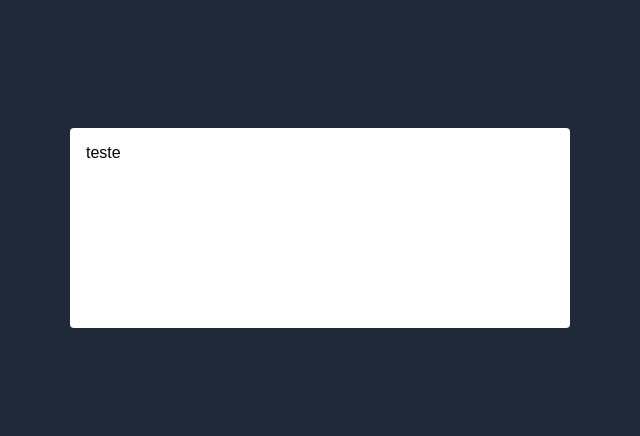
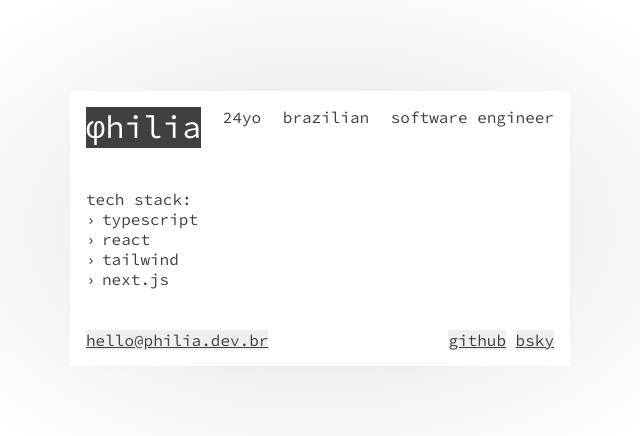
Before and after one commit to philia11/philia, a plain HTML site: page index.html in a window 1280 px wide. Shown: the part 172-608 px from the top of the page, without its empty margins (320-960 px from the left). Drawn offline with Linux system fonts and the light colour scheme.

Commit message:
add markup and styling

```diff
--- a/index.html
+++ b/index.html
@@ -3,14 +3,23 @@
 <head>
   <meta charset="UTF-8">
   <meta name="viewport" content="width=device-width, initial-scale=1.0">
+  <link rel="preconnect" href="https://fonts.googleapis.com">
+  <link rel="preconnect" href="https://fonts.gstatic.com" crossorigin>
+  <link href="https://fonts.googleapis.com/css2?family=Source+Code+Pro:ital,wght@0,200..900;1,200..900&display=swap" rel="stylesheet">
+
   <title>philia</title>
 
   <style>
+    ::selection {
+      background: #404040;
+      color: white;
+    }
+
     html {
       box-sizing: border-box;
       font-size: 1rem;
-      background: #1f2937;
-      font-family: sans-serif;
+      font-family: 'Source Code Pro', monospace;
+      color: #404040;
     }
 
     *, *:before, *:after {
@@ -23,27 +32,105 @@
       font-weight: normal;
     }
 
+    ul, li {
+      list-style: none;
+    }
+
+    li {
+      position: relative;
+      padding-left: 1em;
+    }
+
+    li::before {
+      content: '›';
+      position: absolute;
+      left: 0;
+    }
+
     body {
       height: 100vh;
       display: flex;
       justify-content: center;
       align-items: center;
+      background: radial-gradient(#e4e4e4 5%, white 50%);
+    }
+
+    a {
+      color: inherit;
+      background: #efefef;
+      transition: filter .1s ease-in-out;
+    }
+
+    a:hover {
+      filter: invert(1);
     }
 
     #card-container {
       padding: 16px;
       width: 500px;
-      height: 200px;
+      height: 275px;
       background: white;
-      border-radius: 4px;
+      border-radius: 2.5px;
       backdrop-filter: blur(100px);
+      display: flex;
+      flex-direction: column;
+      justify-content: space-between;
+      box-shadow: 0 0 10px -7.5px rgba(0, 0, 0, 0.125);
+    }
+
+    header {
+      display: flex;
+      justify-content: space-between;
+    }
+
+    /* main {
+      display: grid;
+      grid-template-columns: 1fr 2fr;
+    } */
+
+    h1 {
+      width: fit-content;
+      background: #404040;
+      color: white;
+    }
+
+    footer {
+      display: flex;
+      justify-content: space-between;
+      align-items: end;
     }
   </style>
 </head>
 
 <body>
   <div id="card-container">
-    teste
+    <header>
+      <h1>φhilia</h1>
+      <p>24yo</p>
+      <p>brazilian</p>
+      <p>software engineer</p>
+    </header>
+
+    <main>
+      <div>
+        <p>tech stack:</p>
+        <ul>
+          <li>typescript</li>
+          <li>react</li>
+          <li>tailwind</li>
+          <li>next.js</li>
+        </ul>
+      </div>
+    </main>
+
+    <footer>
+      <a href="mailto:hello@philia.dev.br">hello@philia.dev.br</a>
+
+      <div>
+        <a href="https://github.com/nakahwra">github</a>
+        <a href="https://bsky.app/profile/philia.dev.br">bsky</a>
+      </div>
+    </footer>
   </div>
 </body>
 
@@ -53,7 +140,7 @@
 
   const cardCenterY = cardRect.y + (cardRect.height / 2);
   const cardCenterX = cardRect.x + (cardRect.width / 2);
-  const constrain = 20;
+  const constrain = 60;
 
   document.addEventListener('mousemove', function(e) {
     const mouseY = e.clientY;
```
